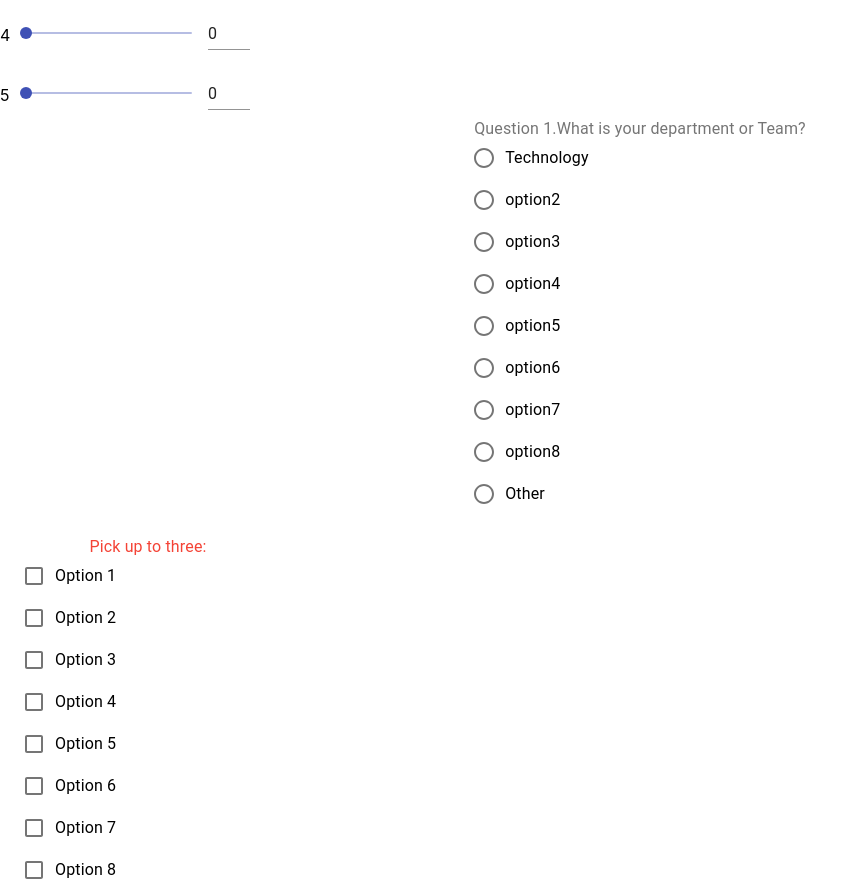
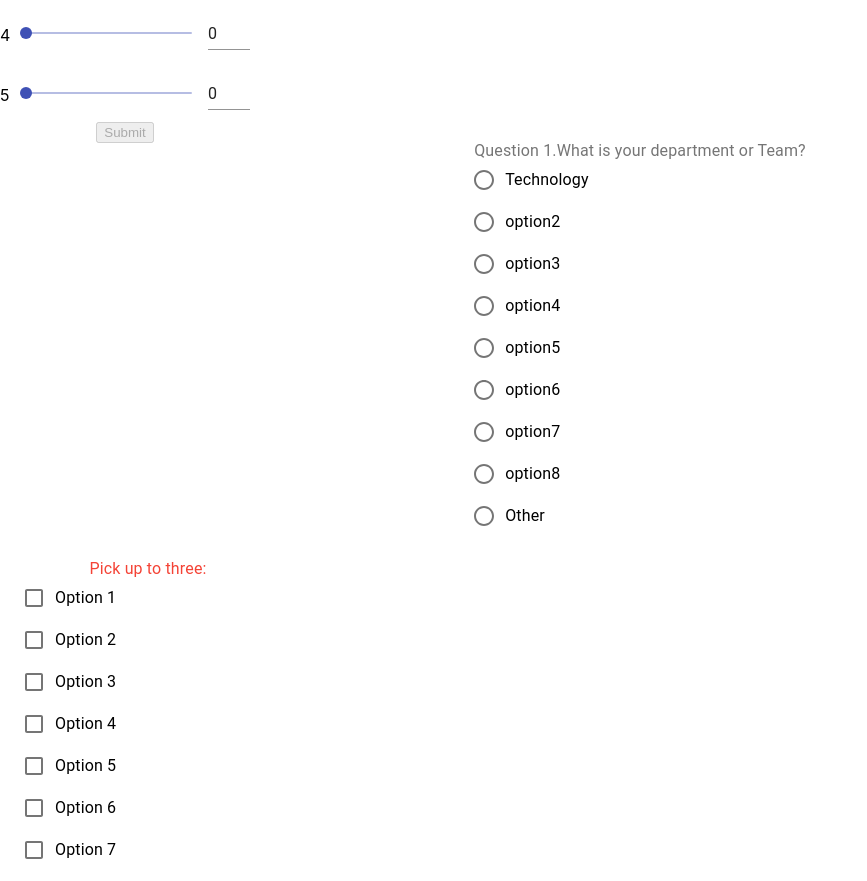
Before and after one commit to fjjes/project3-Hive, a React (Create React App) app in the folder client/: page / in a window 1280 px wide. Shown: the part 1140-2021 px from the top of the page, without its empty margins (0-867 px from the left). Built offline with nearby package versions, Linux system fonts and the light colour scheme.

Commit message:
Fixed slider sum submit

```diff
--- a/client/src/components/questiontypes/Slider.js
+++ b/client/src/components/questiontypes/Slider.js
@@ -1,4 +1,4 @@
-import React, { useState } from "react";
+import React, { useState, useEffect } from "react";
 import { makeStyles } from "@material-ui/core/styles";
 import Grid from "@material-ui/core/Grid";
 import Typography from "@material-ui/core/Typography";
@@ -61,6 +61,11 @@ export default function InputSlider() {
   const [value4, setValue4] = React.useState(0);
   const classes5 = useStyles5();
   const [value5, setValue5] = React.useState(0);
+  const [totalCount, setTotalCount] = useState(0);
+
+  useEffect(() => {
+    setTotalCount(value + value2 + value3 + value4 + value5);
+  }, [value, value2, value3, value4, value5]);
 
   const handleSliderChange = (event, newValue) => {
     setValue(newValue);
@@ -140,6 +145,15 @@ export default function InputSlider() {
     } else if (value5 > 100) {
       setValue5(100);
     }
+  };
+
+  const handleSubmit = () => {
+    setValue(0);
+    setValue2(0);
+    setValue3(0);
+    setValue4(0);
+    setValue5(0);
+    console.log(value, value2, value3, value4, value5);
   };
 
   return (
@@ -289,6 +303,13 @@ export default function InputSlider() {
           />
         </Grid>
       </Grid>
+      <button
+        onClick={handleSubmit} //help
+        disabled={totalCount === 100 ? false : true}
+        type="submit"
+      >
+        Submit
+      </button>
     </div>
   );
 }
```
